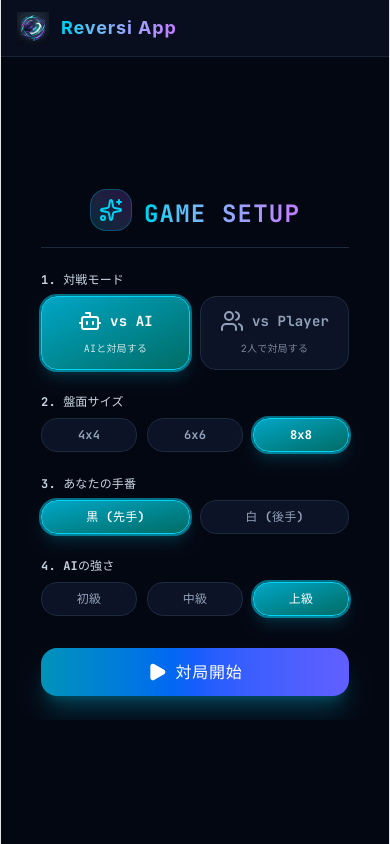
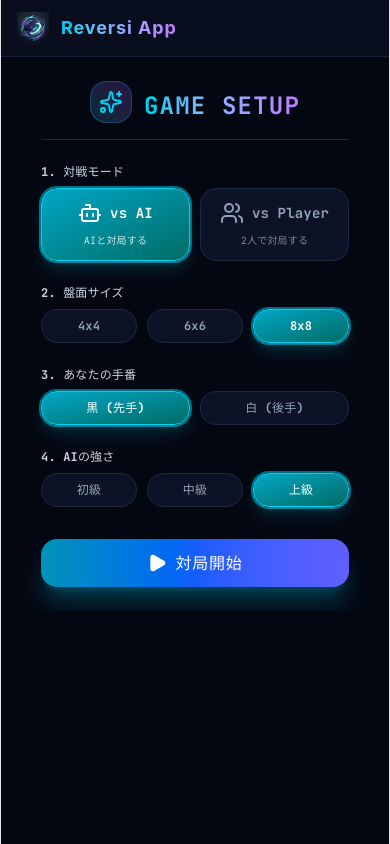
Before and after one commit to moray21/reversi, a React (Vite) app in the folder ui/: page / in a window 390 px wide. Built offline with nearby package versions, Linux system fonts and the light colour scheme; no server answers.

Commit message:
Fixed layout issues that occurred when viewed on smartphones (close #21)

```diff
--- a/ui/src/components/start/StartScreen.tsx
+++ b/ui/src/components/start/StartScreen.tsx
@@ -44,7 +44,7 @@ export function StartScreen({
   onStartGame,
 }: StartScreenProps) {
   return (
-    <main className="flex-1 max-w-xl w-full mx-auto p-4 flex flex-col justify-center items-center">
+    <main className="flex-1 max-w-xl w-full mx-auto px-4 pt-4 pb-8 md:py-4 flex flex-col justify-start md:justify-center items-center">
       {/* メイン設定カード */}
       <div className="rounded-3xl px-6 pb-6 pt-2 sm:px-8 sm:pb-4 sm:pt-2 w-full space-y-6 relative overflow-hidden animate-fade-in">
         {/* カードヘッダー */}
```
